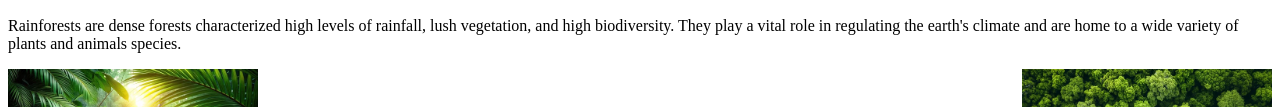
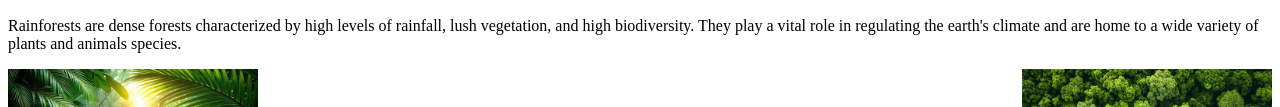
Before and after one commit to GugueiNathanielGarangKucha/A, a plain HTML site: page Rainforests.html in a window 1280 px wide. Shown: the part 307-414 px from the top of the page. Drawn offline with Linux system fonts and the light colour scheme.

Commit message:
Update Rainforests.html

```diff
--- a/Rainforests.html
+++ b/Rainforests.html
@@ -10,7 +10,7 @@
     <p><u><h1 style="color: black; text-size-adjust:25px;">Rainforests</h1></u></p>
     <img src="R1.webp" width="400" length="800">
     <p>
-        Rainforests are dense forests characterized high levels of rainfall, lush vegetation, and high biodiversity.
+        Rainforests are dense forests characterized by high levels of rainfall, lush vegetation, and high biodiversity.
         They play a vital role in regulating the earth's climate and are home to a wide variety of plants and animals species.
     </p>
     <img style="float: left;" src="R2.webp" width="250" length="250">
```
